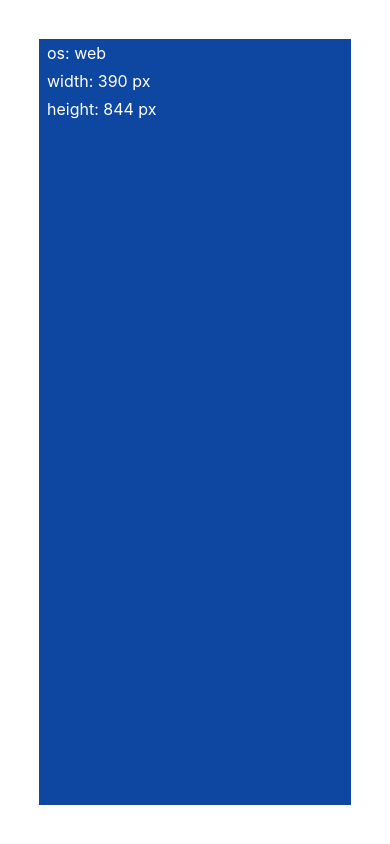
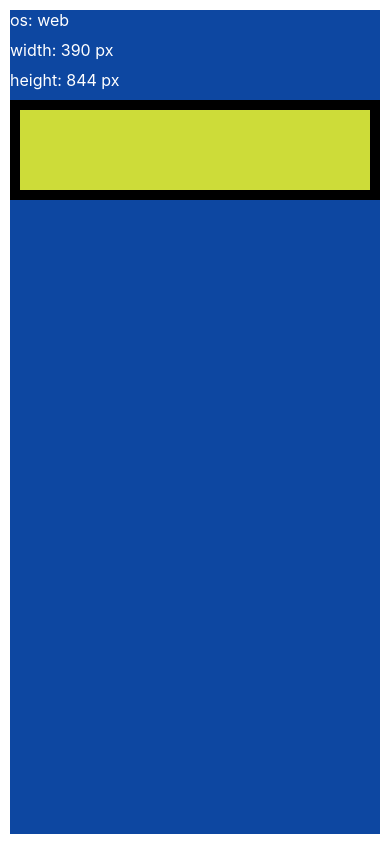
Before and after one commit to dev-t2/learn-prisma, a React Native app in the folder 02.style/02.view/: screen / in a window 390 px wide. Built offline with nearby package versions, Linux system fonts and the light colour scheme.

Commit message:
Border Style Update

```diff
--- a/02.style/02.view/App.tsx
+++ b/02.style/02.view/App.tsx
@@ -8,14 +8,21 @@ const { width, height } = Dimensions.get('window');
 const StyledSafeAreaView = styled.SafeAreaView({
   backgroundColor: Colors.blue900,
   flex: 1,
-  margin: '10%',
+  margin: 10,
 });
 
 const StyledText = styled.Text({
   fontSize: 16,
   color: '#ffffff',
-  marginHorizontal: 8,
-  marginVertical: 4,
+  marginBottom: 10,
+});
+
+const StyledView = styled.View({
+  height: 100,
+  backgroundColor: Colors.lime500,
+  marginBottom: 10,
+  borderWidth: 10,
+  borderColor: Colors.black,
 });
 
 const App = () => {
@@ -26,6 +33,8 @@ const App = () => {
       <StyledText>os: {Platform.OS}</StyledText>
       <StyledText>width: {width} px</StyledText>
       <StyledText>height: {height} px</StyledText>
+
+      <StyledView />
     </StyledSafeAreaView>
   );
 };
```
